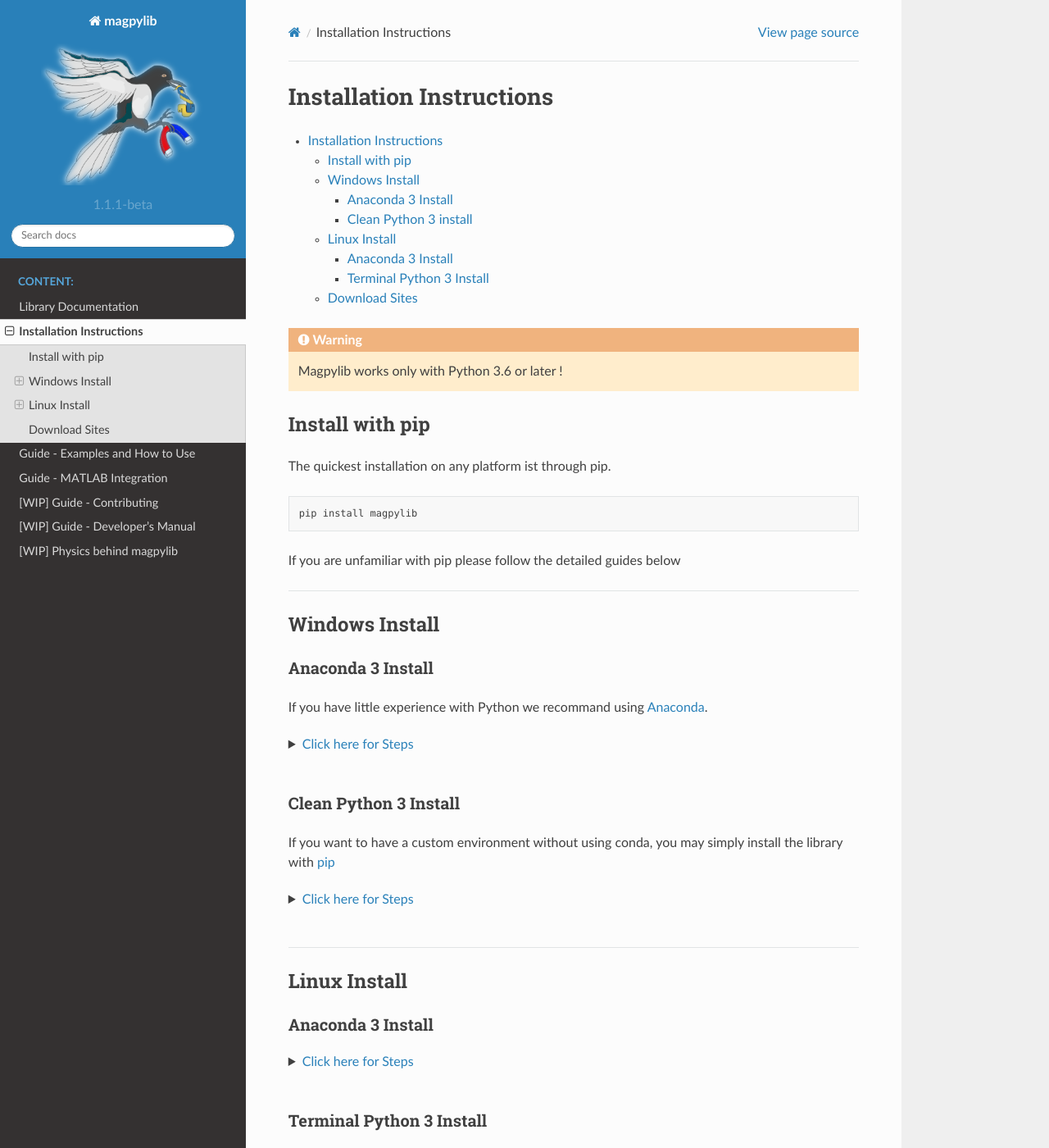
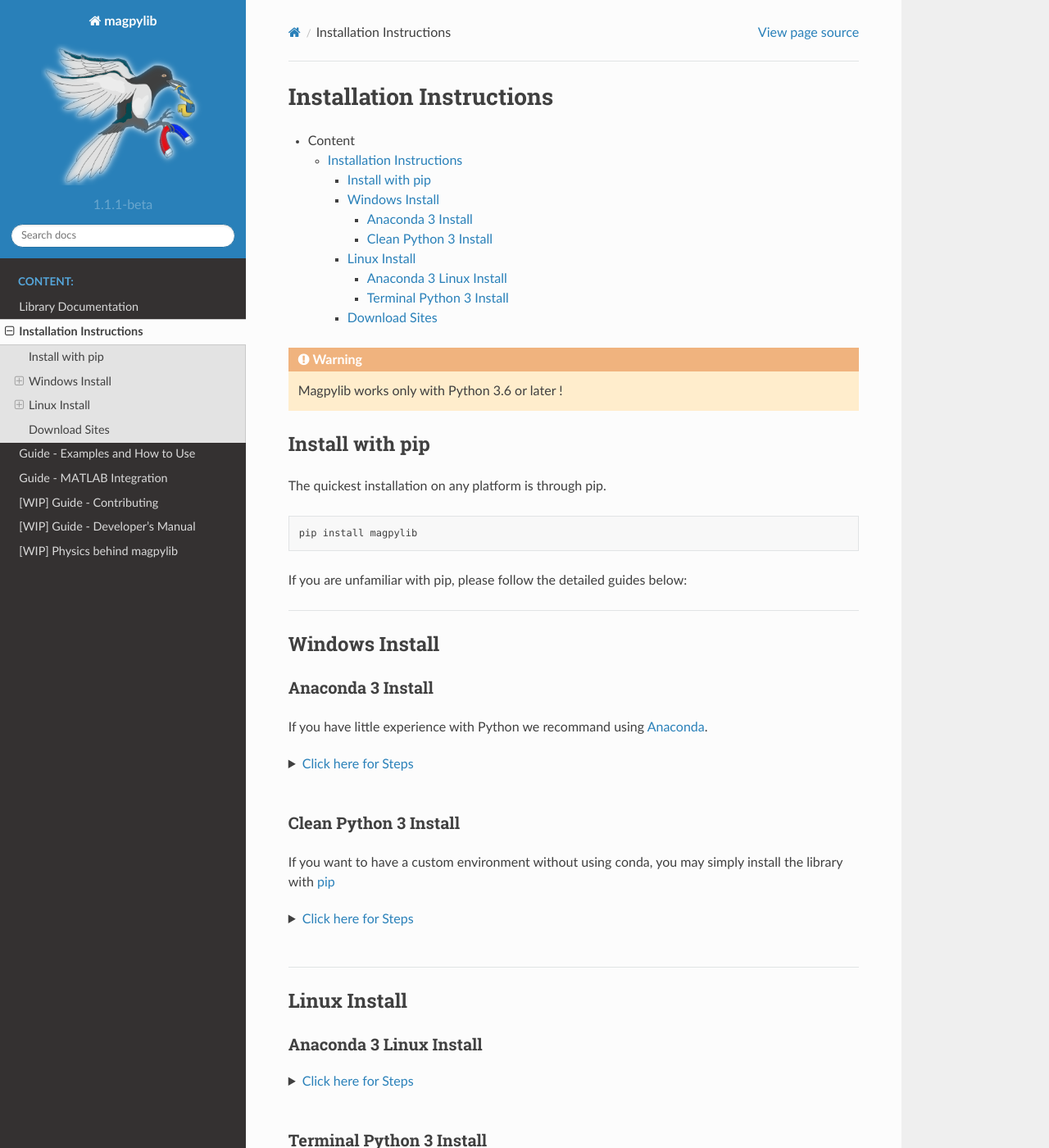
Before and after one commit to magpylib/magpylib, a Sphinx documentation site: the page built from docs/_pages/1_how2install.md, in a window 1280 px wide and 1400 px high. Shown: the whole window at 82% size. Built offline with Sphinx 7.4.7 and the Read the Docs theme 2.0.0, drawn with Linux system fonts in a browser that asks for light colours; formulas are drawn with MathJax 3; pages that are not in the unit, such as notebooks, are missing from menus; the version number is read from the project's files by our own code.

Commit message:
Fix typos + broken anchor links

````diff
--- a/docs/_pages/1_how2install.md
+++ b/docs/_pages/1_how2install.md
@@ -1,14 +1,15 @@
 # Installation Instructions
 
-- [Installation Instructions](#installation-instructions)
-  - [Install with pip](#install-with-pip)
-  - [Windows Install](#windows-install)
-      - [Anaconda 3 Install](#anaconda-3-install-for-spyder-or-jupyter-notebook)
-      - [Clean Python 3 install](#clean-python-3-install)
-  - [Linux Install](#linux-install)
-      - [Anaconda 3 Install](#anaconda-3-install)
-      - [Terminal Python 3 Install](#terminal-python-3-install)
-  - [Download Sites](#download-pages)
+- Content
+  - [Installation Instructions](#installation-instructions)
+    - [Install with pip](#install-with-pip)
+    - [Windows Install](#windows-install)
+        - [Anaconda 3 Install](#anaconda-3-install)
+        - [Clean Python 3 Install](#clean-python-3-install)
+    - [Linux Install](#linux-install)
+        - [Anaconda 3 Linux Install](#anaconda-3-linux-install)
+        - [Terminal Python 3 Install](#terminal-python-3-install)
+    - [Download Sites](#download-sites)
 
 ```eval_rst
 
@@ -18,13 +19,13 @@
 
 ## Install with pip
 
-The quickest installation on any platform ist through pip.
+The quickest installation on any platform is through pip.
 
 ```
 pip install magpylib
 ```
 
-If you are unfamiliar with pip please follow the detailed guides below
+If you are unfamiliar with pip, please follow the detailed guides below:
 
 ---
 
@@ -81,11 +82,11 @@ If you want to have a custom environment without using conda, you may simply ins
 
 ## Linux Install
 
-#### Anaconda 3 Install
+#### Anaconda 3 Linux Install
 
 <details>
 
-<a href="#anaconda-3-install"><summary> Click here for Steps </summary></a>
+<a href="#anaconda-3-linux-install"><summary> Click here for Steps </summary></a>
 
 1. [Download Anaconda][anaconda]
 2. Open a terminal window and type `anaconda-navigator`
````
